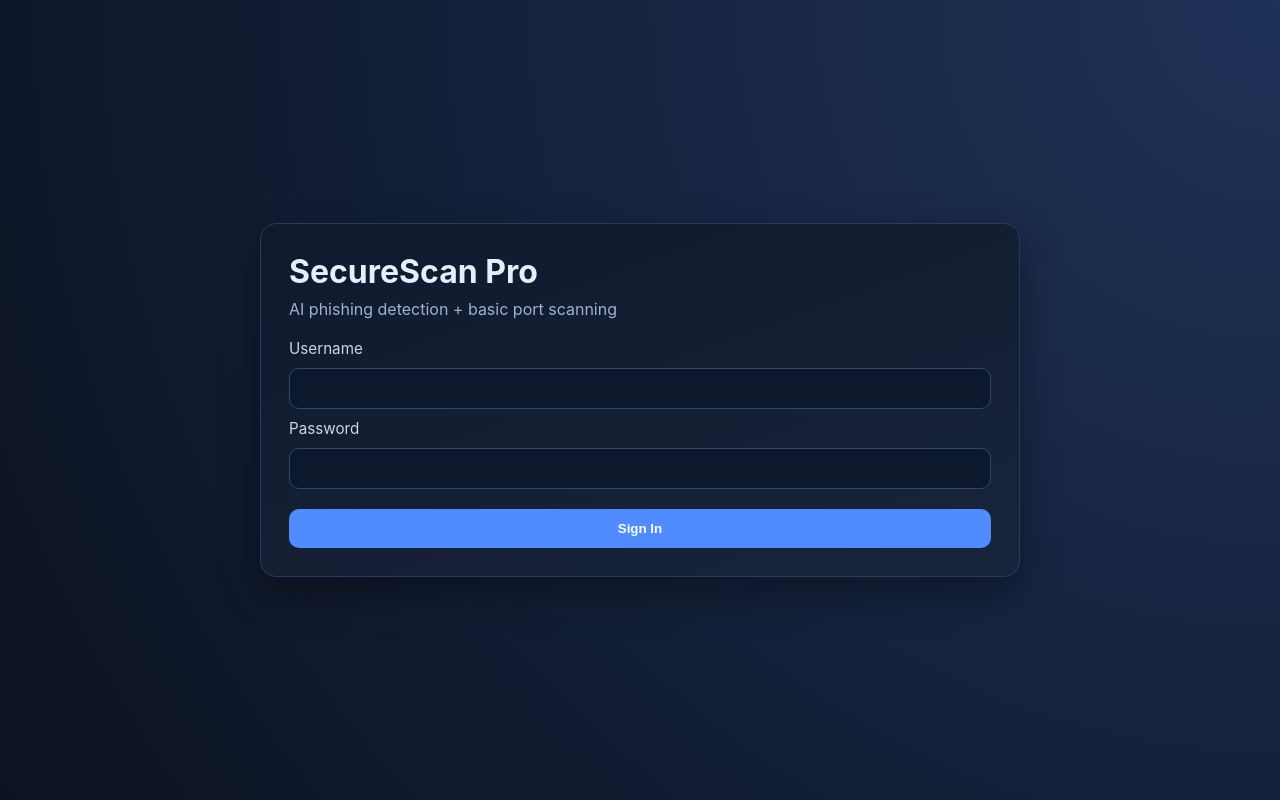
After one commit to Sahiljain6/securescan_pro, a Flask app: page /login in a window 1280 px wide. The commit adds this page. Run offline with Flask 3, Linux system fonts and the light colour scheme.

Commit message:
Build SecureScan Pro Flask app with phishing ML and port scanner

```diff
--- a/app.py
+++ b/app.py
@@ -1,45 +1,115 @@
 import os
-from flask import Flask, render_template, request
+from datetime import datetime, timezone
+
+from dotenv import load_dotenv
+from flask import Flask, redirect, render_template, request, session, url_for
 from flask_sqlalchemy import SQLAlchemy
+
+from port_scanner import scan_ports
 from scanner import scan_url
 
-app = Flask(__name__)
+load_dotenv()
 
-# Database config (Render + Local safe)
-database_url = os.environ.get("DATABASE_URL")
+db = SQLAlchemy()
 
-if database_url:
-    app.config["SQLALCHEMY_DATABASE_URI"] = database_url
-else:
-    app.config["SQLALCHEMY_DATABASE_URI"] = "sqlite:///local.db"
 
-app.config["SQLALCHEMY_TRACK_MODIFICATIONS"] = False
+class ScanRecord(db.Model):
+    __tablename__ = "scan_records"
 
-db = SQLAlchemy(app)
+    id = db.Column(db.Integer, primary_key=True)
+    url = db.Column(db.String(512), nullable=False)
+    result = db.Column(db.String(32), nullable=False)
+    probability = db.Column(db.Float, nullable=False)
+    open_ports = db.Column(db.String(256), nullable=False, default="")
+    timestamp = db.Column(db.DateTime, nullable=False, default=lambda: datetime.now(timezone.utc))
 
-# Database Model
-class ScanResult(db.Model):
-    id = db.Column(db.Integer, primary_key=True)
-    url = db.Column(db.String(500))
-    result = db.Column(db.String(100))
 
-# Create tables automatically
-with app.app_context():
-    db.create_all()
+def _database_uri() -> str:
+    database_url = os.getenv("DATABASE_URL", "").strip()
+    if database_url.startswith("postgres://"):
+        database_url = database_url.replace("postgres://", "postgresql://", 1)
+    if database_url:
+        return database_url
+    return "sqlite:///securescan_local.db"
 
-@app.route("/", methods=["GET", "POST"])
-def home():
-    result = None
 
-    if request.method == "POST":
-        url = request.form.get("url")
-        result = scan_url(url)
+def create_app() -> Flask:
+    app = Flask(__name__)
+    app.config["SECRET_KEY"] = os.getenv("SECRET_KEY", "change-me-in-production")
+    app.config["SQLALCHEMY_DATABASE_URI"] = _database_uri()
+    app.config["SQLALCHEMY_TRACK_MODIFICATIONS"] = False
 
-        new_scan = ScanResult(url=url, result=result)
-        db.session.add(new_scan)
-        db.session.commit()
+    db.init_app(app)
 
-    return render_template("index.html", result=result)
+    with app.app_context():
+        db.create_all()
+
+    @app.get("/")
+    def home():
+        if session.get("is_authenticated"):
+            return redirect(url_for("dashboard"))
+        return redirect(url_for("login"))
+
+    @app.route("/login", methods=["GET", "POST"])
+    def login():
+        error = None
+        if request.method == "POST":
+            username = request.form.get("username", "").strip()
+            password = request.form.get("password", "")
+            admin_user = os.getenv("ADMIN_USERNAME", "admin")
+            admin_pass = os.getenv("ADMIN_PASSWORD", "admin123")
+
+            if username == admin_user and password == admin_pass:
+                session["is_authenticated"] = True
+                session["username"] = username
+                return redirect(url_for("dashboard"))
+
+            error = "Invalid username or password."
+
+        return render_template("login.html", error=error)
+
+    @app.get("/logout")
+    def logout():
+        session.clear()
+        return redirect(url_for("login"))
+
+    @app.route("/dashboard", methods=["GET", "POST"])
+    def dashboard():
+        if not session.get("is_authenticated"):
+            return redirect(url_for("login"))
+
+        if request.method == "POST":
+            url = request.form.get("url", "").strip()
+            host = request.form.get("host", "").strip()
+
+            result, probability = scan_url(url)
+            ports = scan_ports(host or url)
+            ports_text = ", ".join(str(port) for port in ports)
+
+            record = ScanRecord(
+                url=url,
+                result=result,
+                probability=probability,
+                open_ports=ports_text,
+            )
+            db.session.add(record)
+            db.session.commit()
+
+            return render_template(
+                "result.html",
+                url=url,
+                result=result,
+                probability=round(probability * 100, 2),
+                open_ports=ports,
+            )
+
+        return render_template("dashboard.html", username=session.get("username", "admin"))
+
+    return app
+
+
+app = create_app()
+
 
 if __name__ == "__main__":
-    app.run(debug=True)
+    app.run(host="0.0.0.0", port=int(os.getenv("PORT", "5000")), debug=False)
--- a/port_scanner.py
+++ b/port_scanner.py
@@ -1,14 +1,29 @@
 import socket
+from urllib.parse import urlparse
+
+COMMON_PORTS = (21, 22, 23, 25, 53, 80, 443, 3306)
+
+
+def _resolve_host(host: str) -> str:
+    cleaned = (host or "").strip()
+    if not cleaned:
+        return ""
+    if "://" in cleaned:
+        parsed = urlparse(cleaned)
+        return parsed.hostname or ""
+    return cleaned.split("/")[0]
+
 
 def scan_ports(host):
+    target = _resolve_host(host)
+    if not target:
+        return []
+
     open_ports = []
-    ports = [21, 22, 80, 443, 3306]
-
-    for port in ports:
-        s = socket.socket(socket.AF_INET, socket.SOCK_STREAM)
-        s.settimeout(1)
-        if s.connect_ex((host, port)) == 0:
-            open_ports.append(port)
-        s.close()
+    for port in COMMON_PORTS:
+        with socket.socket(socket.AF_INET, socket.SOCK_STREAM) as sock:
+            sock.settimeout(0.7)
+            if sock.connect_ex((target, port)) == 0:
+                open_ports.append(port)
 
     return open_ports
--- a/render.yaml
+++ /dev/null
@@ -1,6 +0,0 @@
-services:
-  - type: web
-    name: securescan
-    env: python
-    buildCommand: "pip install -r requirements.txt"
-    startCommand: "gunicorn app:app"
--- /dev/null
+++ b/runtime.txt
@@ -0,0 +1 @@
+python-3.11.9
--- a/scanner.py
+++ b/scanner.py
@@ -1,19 +1,74 @@
-import requests
+import ipaddress
+import re
+from urllib.parse import urlparse
 
-def scan_url(url):
-    if not url:
-        return "Invalid URL ❌"
+from ml_model import get_model
 
-    if not url.startswith("http"):
-        url = "https://" + url
+SUSPICIOUS_KEYWORDS = {
+    "login",
+    "secure",
+    "verify",
+    "update",
+    "account",
+    "password",
+    "bank",
+    "confirm",
+    "wallet",
+    "signin",
+}
 
+
+def _ensure_scheme(url: str) -> str:
+    cleaned = url.strip()
+    if not cleaned:
+        return cleaned
+    if not cleaned.startswith(("http://", "https://")):
+        return f"http://{cleaned}"
+    return cleaned
+
+
+def _contains_ip(hostname: str) -> int:
+    if not hostname:
+        return 0
     try:
-        response = requests.get(url, timeout=5)
+        ipaddress.ip_address(hostname)
+        return 1
+    except ValueError:
+        return 1 if re.fullmatch(r"\d+\.\d+\.\d+\.\d+", hostname or "") else 0
 
-        if response.status_code == 200:
-            return "Safe ✅"
-        else:
-            return "Suspicious ⚠️"
 
-    except:
-        return "Malicious ❌"
+def _extract_features(url: str) -> list[int]:
+    parsed = urlparse(url)
+    hostname = parsed.hostname or ""
+    path_and_query = f"{parsed.path} {parsed.query}".lower()
+
+    suspicious_hits = sum(1 for word in SUSPICIOUS_KEYWORDS if word in path_and_query)
+
+    return [
+        len(url),
+        hostname.count("."),
+        int("@" in url),
+        _contains_ip(hostname),
+        int(parsed.scheme == "https"),
+        suspicious_hits,
+    ]
+
+
+def scan_url(url: str):
+    normalized_url = _ensure_scheme(url)
+    if not normalized_url:
+        return "Suspicious", 0.55
+
+    model = get_model()
+    features = _extract_features(normalized_url)
+    probabilities = model.predict_proba([features])[0]
+    malicious_probability = float(probabilities[1])
+
+    if malicious_probability >= 0.8:
+        label = "Malicious"
+    elif malicious_probability >= 0.45:
+        label = "Suspicious"
+    else:
+        label = "Safe"
+
+    return label, malicious_probability
--- a/static/style.css
+++ b/static/style.css
@@ -1,112 +1,136 @@
-/* -------- GLOBAL -------- */
+:root {
+  --bg: #0b1220;
+  --panel: #101a2d;
+  --panel-2: #18243b;
+  --text: #e6eefc;
+  --muted: #9eb1d4;
+  --accent: #4f8cff;
+  --danger: #ff4d67;
+  --warning: #f59e0b;
+  --success: #10b981;
+}
+
+* {
+  box-sizing: border-box;
+}
 
 body {
-    margin: 0;
-    padding: 0;
-    font-family: 'Segoe UI', sans-serif;
-    background: linear-gradient(135deg, #0f2027, #203a43, #2c5364);
-    color: #ffffff;
-    text-align: center;
+  margin: 0;
+  min-height: 100vh;
+  font-family: Inter, Segoe UI, Roboto, Helvetica, Arial, sans-serif;
+  color: var(--text);
+  background: radial-gradient(circle at top right, #1f3258, var(--bg));
+  display: grid;
+  place-items: center;
+  padding: 24px;
 }
 
-h1, h2, h3 {
-    margin-top: 30px;
-    letter-spacing: 1px;
+.panel {
+  width: min(760px, 100%);
+  background: linear-gradient(160deg, var(--panel), var(--panel-2));
+  border: 1px solid #293a5f;
+  border-radius: 16px;
+  padding: 28px;
+  box-shadow: 0 16px 40px rgba(0, 0, 0, 0.35);
 }
 
-/* -------- CONTAINER -------- */
-
-.container {
-    background: rgba(255, 255, 255, 0.05);
-    width: 80%;
-    max-width: 700px;
-    margin: 40px auto;
-    padding: 30px;
-    border-radius: 15px;
-    box-shadow: 0 0 20px rgba(0,0,0,0.5);
+h1 {
+  margin-top: 0;
+  margin-bottom: 8px;
 }
 
-/* -------- INPUTS -------- */
+.subtitle {
+  margin-top: 0;
+  color: var(--muted);
+}
+
+.form-card {
+  display: grid;
+  gap: 10px;
+  margin-top: 20px;
+}
+
+label {
+  font-size: 0.95rem;
+  color: #c8d6f0;
+}
 
 input {
-    width: 80%;
-    padding: 12px;
-    margin: 10px 0;
-    border-radius: 8px;
-    border: none;
-    outline: none;
-    font-size: 16px;
+  width: 100%;
+  background: #0e182c;
+  color: var(--text);
+  border: 1px solid #30456f;
+  border-radius: 10px;
+  padding: 12px;
 }
 
-/* -------- BUTTONS -------- */
+input:focus {
+  outline: none;
+  border-color: var(--accent);
+}
 
 button {
-    padding: 12px 25px;
-    margin-top: 10px;
-    border-radius: 8px;
-    border: none;
-    font-size: 16px;
-    font-weight: bold;
-    cursor: pointer;
-    background: #ff4b2b;
-    color: white;
-    transition: 0.3s;
+  margin-top: 10px;
+  border: none;
+  border-radius: 10px;
+  padding: 12px 16px;
+  background: var(--accent);
+  color: #fff;
+  cursor: pointer;
+  font-weight: 600;
 }
 
 button:hover {
-    background: #ff416c;
-    transform: scale(1.05);
+  filter: brightness(1.08);
 }
 
-/* -------- LINKS -------- */
-
-a {
-    color: #00f2fe;
-    text-decoration: none;
-    font-weight: bold;
+.error {
+  color: var(--danger);
+  margin: 0;
 }
 
-a:hover {
-    text-decoration: underline;
+.header-row {
+  display: flex;
+  justify-content: space-between;
+  align-items: center;
+  gap: 10px;
 }
 
-/* -------- TABLE -------- */
-
-table {
-    width: 90%;
-    margin: 20px auto;
-    border-collapse: collapse;
+.text-link {
+  color: #bdd3ff;
+  text-decoration: none;
 }
 
-th, td {
-    padding: 10px;
-    border-bottom: 1px solid #ffffff33;
+.text-link:hover {
+  text-decoration: underline;
 }
 
-th {
-    background: #ff4b2b;
+.result-card {
+  background: #0e182b;
+  border: 1px solid #2b3d62;
+  border-radius: 12px;
+  padding: 20px;
+  margin-bottom: 18px;
 }
 
-/* -------- RESULT COLORS -------- */
-
-.safe {
-    color: #00ff88;
-    font-weight: bold;
+.badge {
+  border-radius: 999px;
+  padding: 3px 10px;
+  font-size: 0.9rem;
+  font-weight: 700;
 }
 
-.risk {
-    color: #ff3b3b;
-    font-weight: bold;
+.badge.safe {
+  background: rgba(16, 185, 129, 0.2);
+  color: #6fe7c2;
 }
 
-/* -------- CARD STYLE -------- */
+.badge.suspicious {
+  background: rgba(245, 158, 11, 0.2);
+  color: #f7cf7a;
+}
 
-.card {
-    background: rgba(255,255,255,0.08);
-    padding: 20px;
-    margin: 20px auto;
-    border-radius: 12px;
-    width: 80%;
-    max-width: 600px;
-    box-shadow: 0 0 10px rgba(0,0,0,0.4);
+.badge.malicious {
+  background: rgba(255, 77, 103, 0.2);
+  color: #ff8da0;
 }
--- /dev/null
+++ b/templates/login.html
@@ -0,0 +1,29 @@
+<!DOCTYPE html>
+<html lang="en">
+<head>
+    <meta charset="UTF-8">
+    <meta name="viewport" content="width=device-width, initial-scale=1.0">
+    <title>SecureScan Pro | Login</title>
+    <link rel="stylesheet" href="{{ url_for('static', filename='style.css') }}">
+</head>
+<body>
+    <main class="panel">
+        <h1>SecureScan Pro</h1>
+        <p class="subtitle">AI phishing detection + basic port scanning</p>
+
+        <form method="post" class="form-card">
+            <label for="username">Username</label>
+            <input id="username" name="username" type="text" required>
+
+            <label for="password">Password</label>
+            <input id="password" name="password" type="password" required>
+
+            {% if error %}
+                <p class="error">{{ error }}</p>
+            {% endif %}
+
+            <button type="submit">Sign In</button>
+        </form>
+    </main>
+</body>
+</html>
```
Also changed, not shown: ml_model.py (+41 -15 lines), requirements.txt (+7 -7 lines), templates/dashboard.html (+19 -26 lines), templates/index.html (deleted, +0 -20 lines), templates/result.html (+21 -10 lines), 1 other file.
